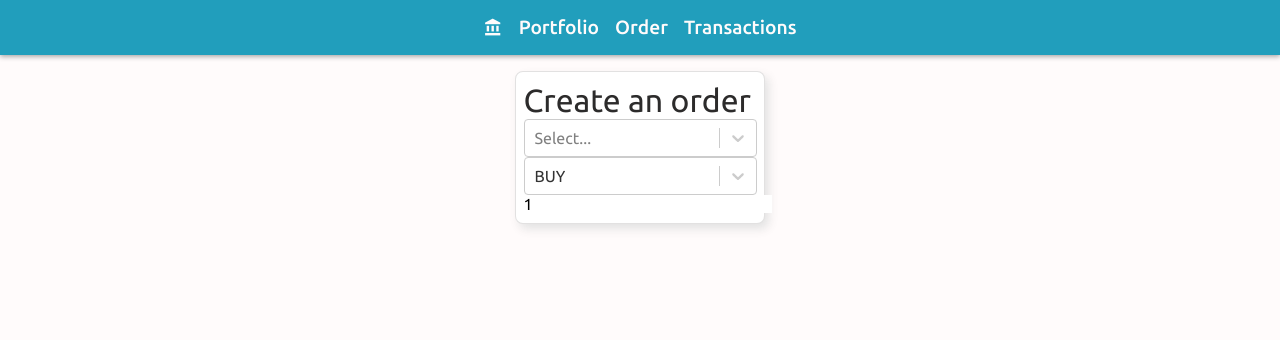
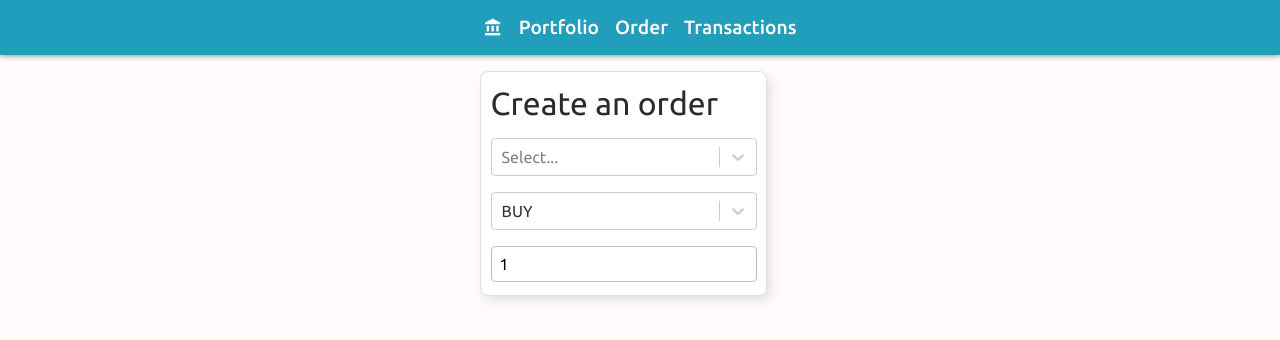
Before and after one commit to jdesmond91/trading-frontend, a React (Create React App) app: page /order in a window 1280 px wide. Shown: the top 340 px of the page. Built offline with nearby package versions, Linux system fonts and the light colour scheme; no server answers.

Commit message:
added styling for order page

```diff
--- a/src/App.css
+++ b/src/App.css
@@ -56,7 +56,7 @@ hr {
 }
 
 .nav > * {
-	font-size: clamp(1rem, 1.5vw, 1.5em);
+	font-size: clamp(1rem, 1.5vw, 1.2em);
 	color: rgb(255, 251, 251);
 	text-decoration: none;
 }
@@ -135,6 +135,35 @@ td {
 	padding: 1rem;
 }
 
+.select {
+	width: 100%;
+}
+
+.order {
+	display: flex;
+	flex-direction: column;
+	gap: 1rem;
+	min-width: 20rem;
+}
+
+.orderForm {
+	display: flex;
+	flex-direction: column;
+	gap: 1rem;
+}
+
+.orderPreview {
+	display: flex;
+	flex-direction: column;
+	gap: 1rem;
+}
+
+.orderInput {
+	border: solid 1px rgb(190, 188, 188);
+	border-radius: 0.25rem;
+	padding: 0.5rem;
+}
+
 @media only screen and (min-width: 800px) {
 	.portfolio {
 		flex-direction: row-reverse;
@@ -150,4 +179,8 @@ td {
 		justify-content: initial;
 		align-items: initial;
 	}
+
+	.order {
+		flex-direction: row;
+	}
 }
```
